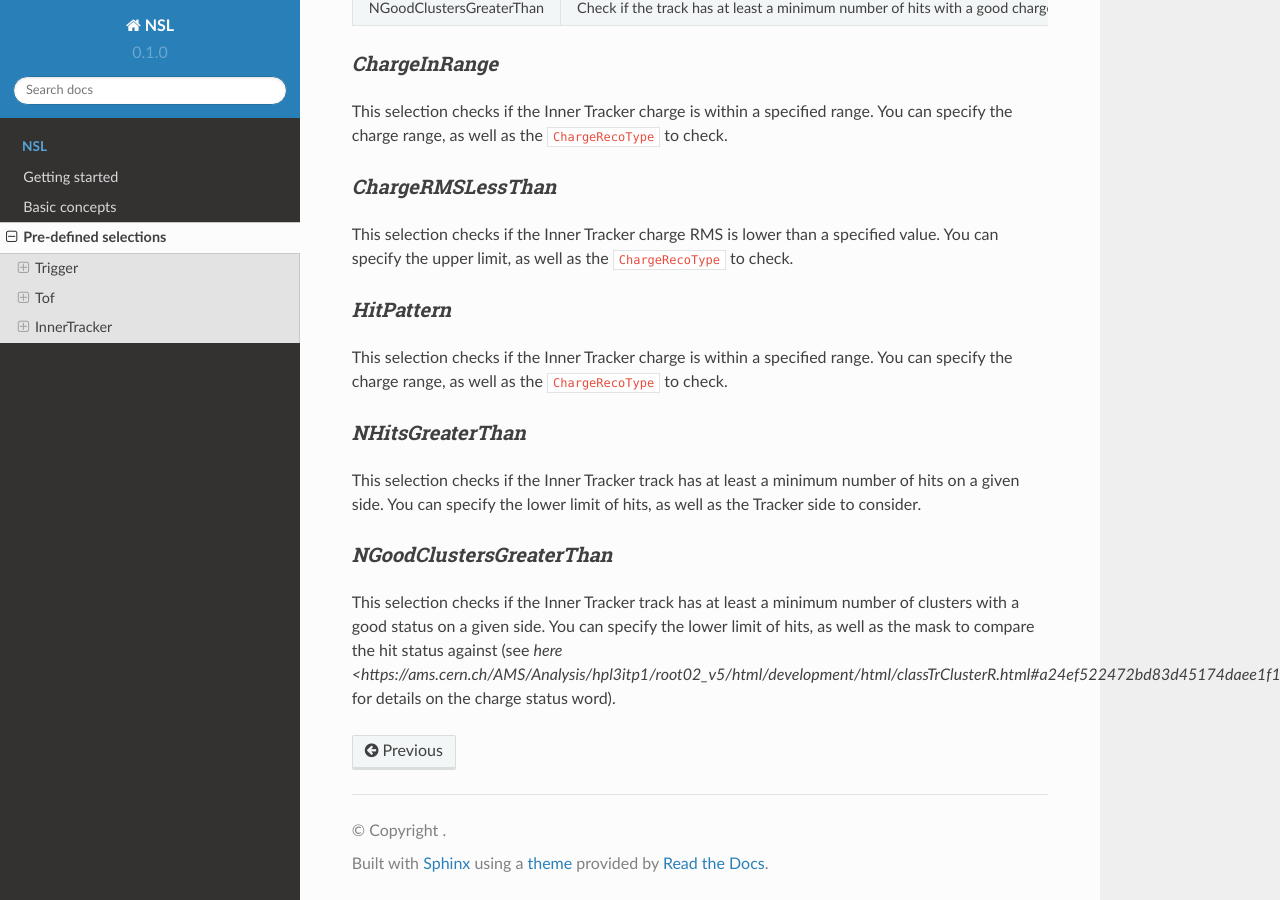
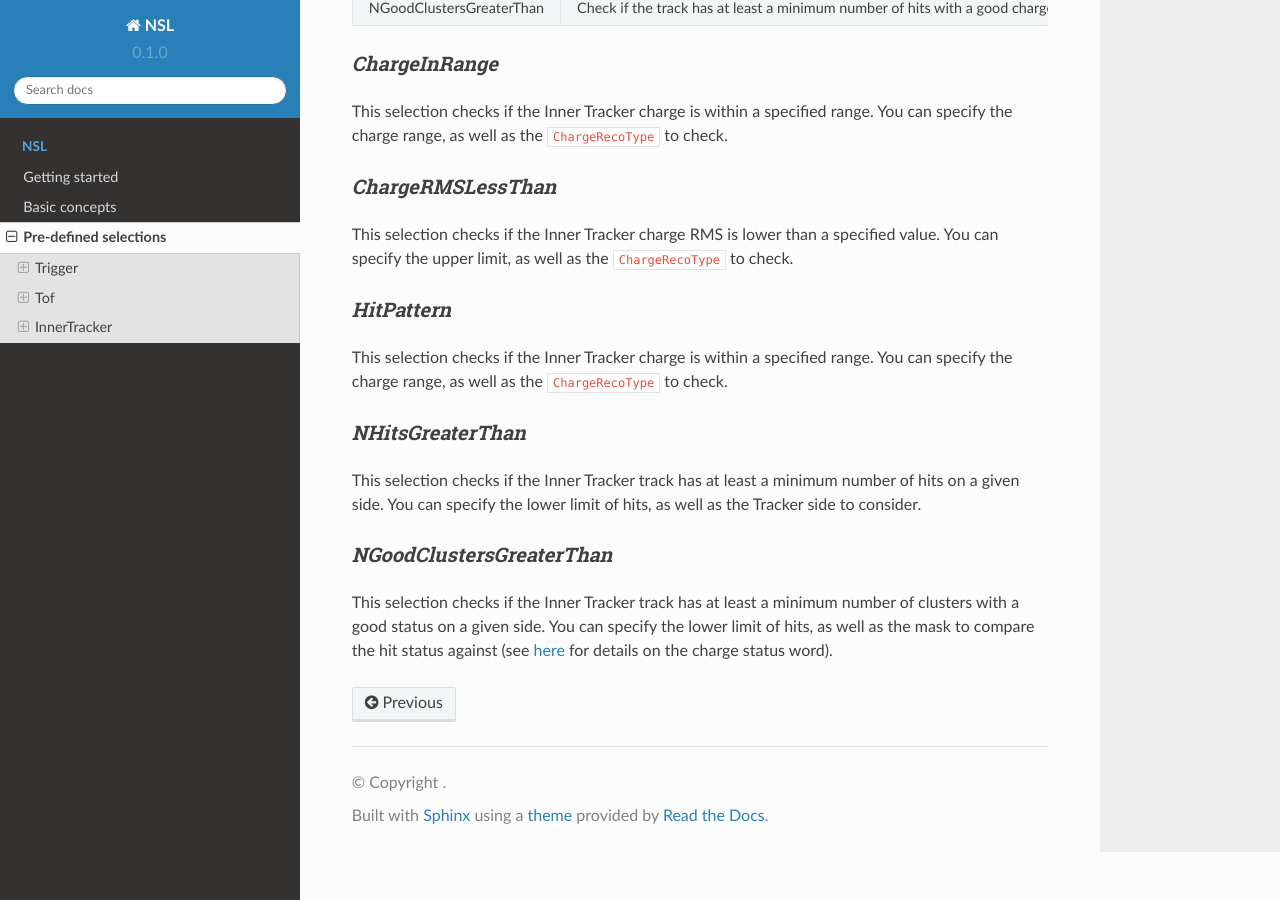
Before and after one commit to valerioformato/nsl-readthedocs, a Sphinx documentation site: the page built from docs/source/selections/predefined-selections.rst, in a window 1280 px wide and 900 px high, scrolled down 1576 px. Built offline with Sphinx 7.4.7 and the Read the Docs theme 2.0.0, drawn with Linux system fonts in a browser that asks for light colours; pages that are not in the unit, such as notebooks, are missing from menus.

Commit message:
Fix broken link

```diff
--- a/docs/source/selections/predefined-selections.rst
+++ b/docs/source/selections/predefined-selections.rst
@@ -121,5 +121,5 @@ as well as the Tracker side to consider.
 
 This selection checks if the Inner Tracker track has at least a minimum number of clusters with a good status on a given side. You can specify the
 lower limit of hits, as well as the mask to compare the hit status against (see
-`here <https://ams.cern.ch/AMS/Analysis/hpl3itp1/root02_v5/html/development/html/classTrClusterR.html#a24ef522472bd83d45174daee1f1853a9>` for
+`here <https://ams.cern.ch/AMS/Analysis/hpl3itp1/root02_v5/html/development/html/classTrClusterR.html#a24ef522472bd83d45174daee1f1853a9>`_ for
 details on the charge status word).
```
